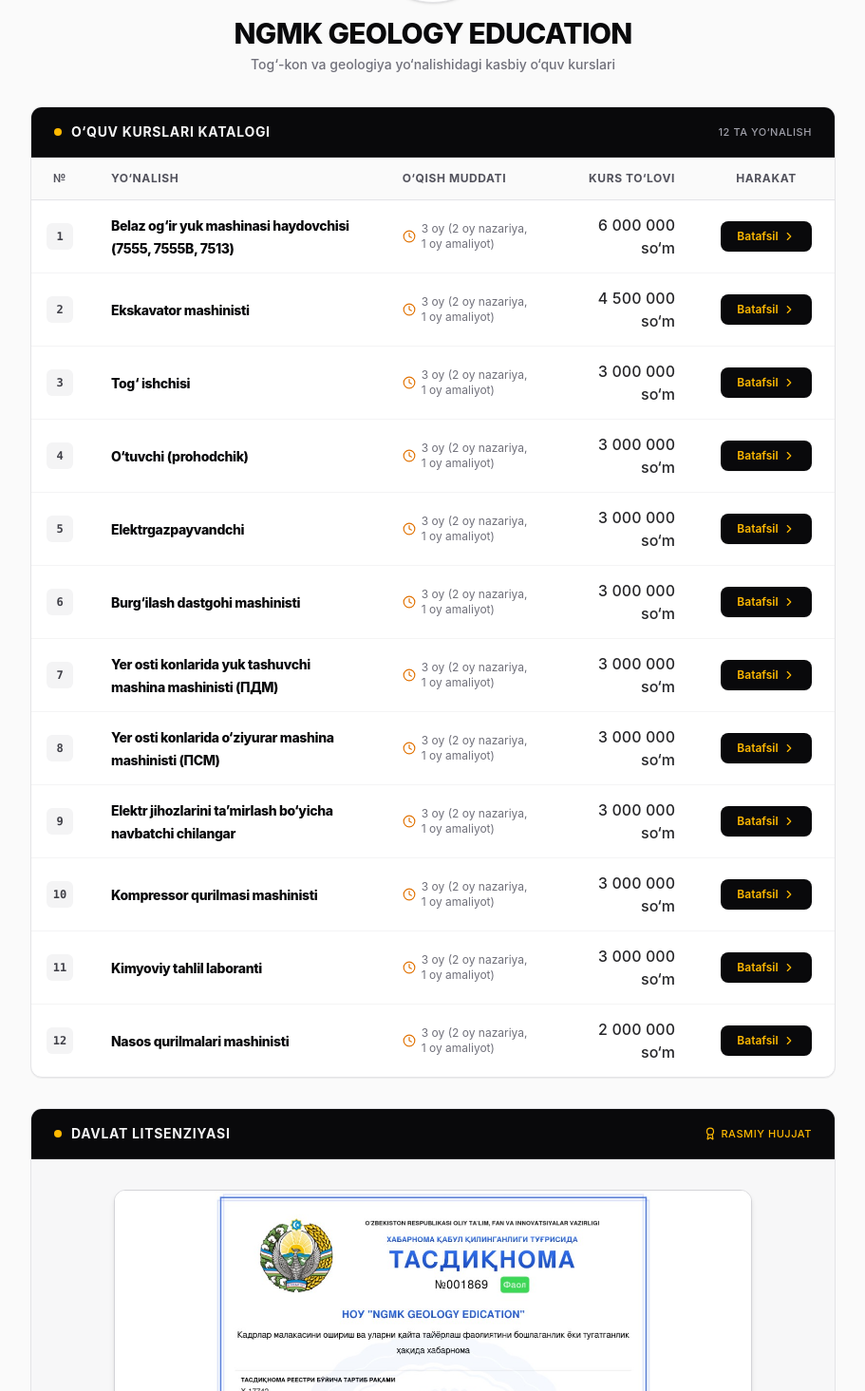
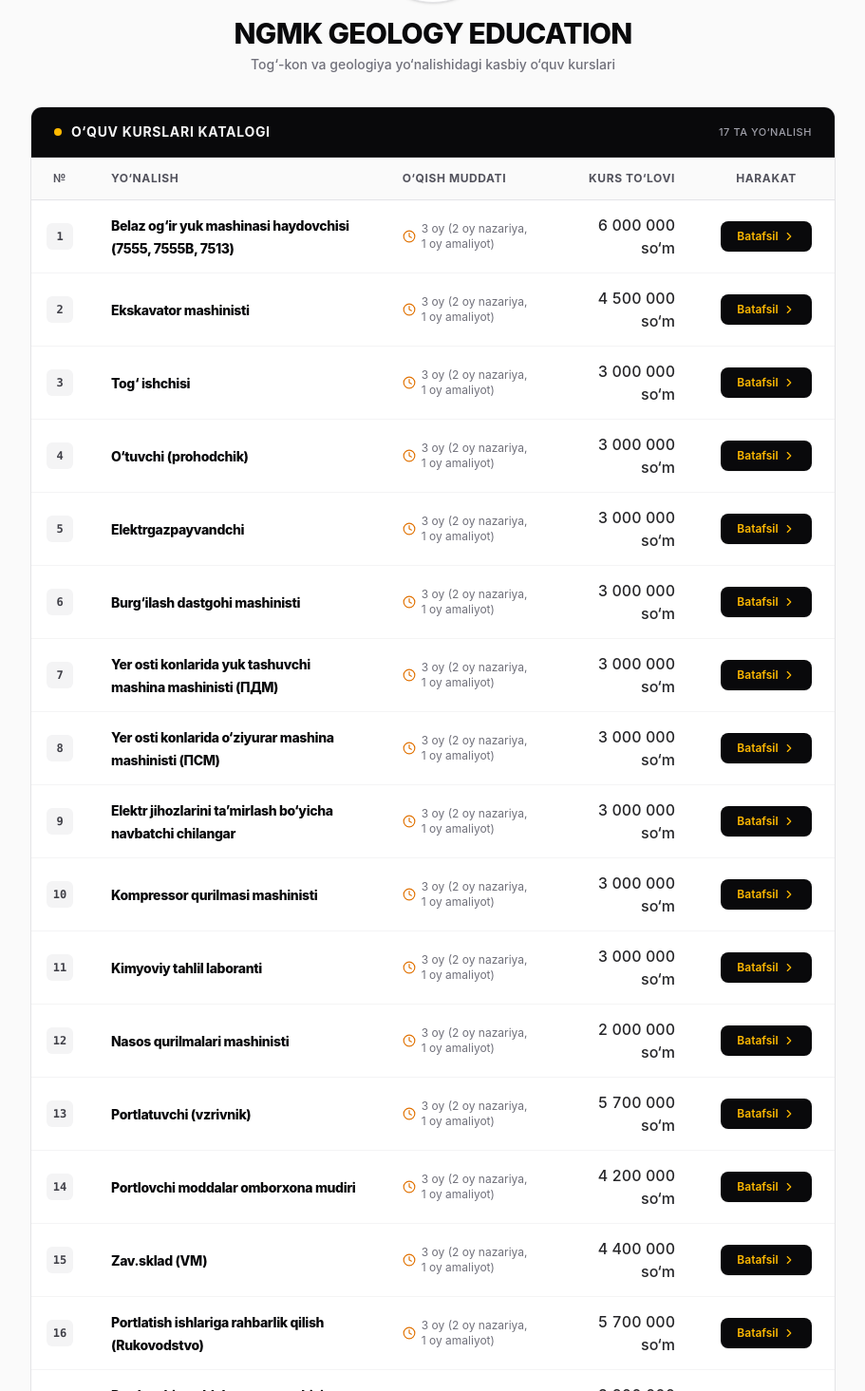
Before and after one commit to sayitkulievsohib/ngmk-geology-education, a React (Vite) app: page / in a window 1280 px wide. Shown: the part 225-1690 px from the top of the page at 95% size, without its empty margins (184-1095 px from the left). Built offline with nearby package versions, Linux system fonts and the light colour scheme.

Commit message:
feat: update course list and dynamic count
Added 5 new courses to the catalog and updated the UI to display course counts dynamically. Also updated contact information.

```diff
--- a/src/components/CourseTable.tsx
+++ b/src/components/CourseTable.tsx
@@ -29,7 +29,7 @@
             </h2>
           </div>
           <span className="text-[11px] font-medium text-zinc-400 uppercase tracking-wider hidden sm:inline-block">
-            {lang === 'uz' ? '12 ta yo‘nalish' : '12 направлений'}
+            {lang === 'uz' ? `${courses.length} ta yo‘nalish` : `${courses.length} направлений`}
           </span>
         </div>
 
--- a/src/components/Sidebar.tsx
+++ b/src/components/Sidebar.tsx
@@ -1,4 +1,5 @@
 import React, { useEffect } from 'react';
+import { COURSES_LIST } from '../data/courses';
 import { Language, TRANSLATIONS } from '../data/translations';
 import {
   BookOpen,
@@ -59,7 +60,7 @@
       id: 'katalog',
       label: t.navCatalog,
       icon: BookOpen,
-      badge: lang === 'uz' ? '12 ta kurs' : '12 курсов',
+      badge: lang === 'uz' ? `${COURSES_LIST.length} ta kurs` : `${COURSES_LIST.length} курсов`,
       action: () => handleNavClick('katalog')
     },
     {
--- a/src/data/courses.ts
+++ b/src/data/courses.ts
@@ -78,6 +78,36 @@
     titleRu: "Машинист насосных установок",
     price: 2000000,
   },
+  {
+    id: 13,
+    titleUz: "Portlatuvchi (vzrivnik)",
+    titleRu: "Взрывник",
+    price: 5700000,
+  },
+  {
+    id: 14,
+    titleUz: "Portlovchi moddalar omborxona mudiri",
+    titleRu: "Заведующий складом взрывчатых материалов",
+    price: 4200000,
+  },
+  {
+    id: 15,
+    titleUz: "Zav.sklad (VM)",
+    titleRu: "Зав. складом (ВМ)",
+    price: 4400000,
+  },
+  {
+    id: 16,
+    titleUz: "Portlatish ishlariga rahbarlik qilish (Rukovodstvo)",
+    titleRu: "Руководство взрывными работами",
+    price: 5700000,
+  },
+  {
+    id: 17,
+    titleUz: "Portlovchi moddalar tarqatuvchisi (Razdatchik)",
+    titleRu: "Раздатчик взрывчатых материалов",
+    price: 3200000,
+  },
 ];
 
 export interface ContactData {
@@ -100,8 +130,8 @@
       display: "99-153-77-83",
     },
     {
-      raw: "+998996807778",
-      display: "99-680-77-78",
+      raw: "+998987787783",
+      display: "98-778-77-83",
     },
   ],
   telegrams: [
```
